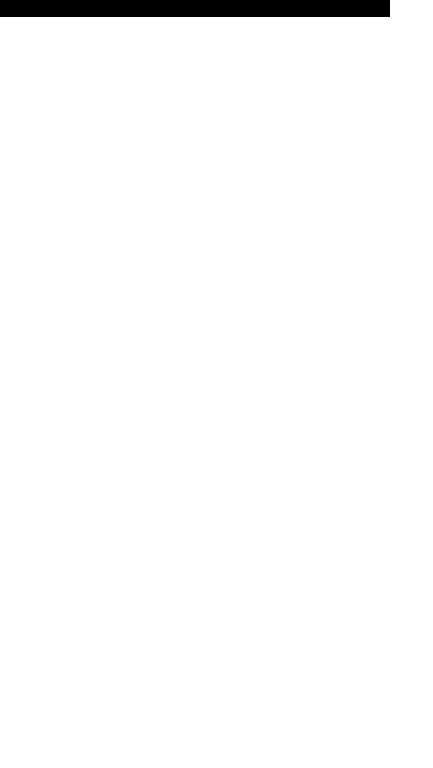
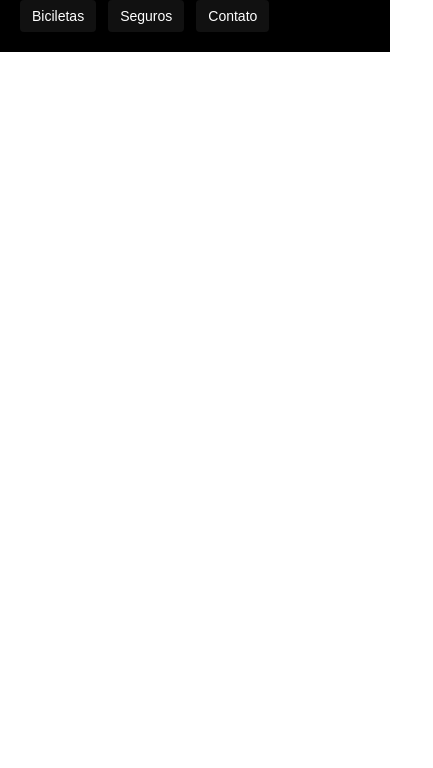
Before and after one commit to NatanaelSaymon/bikcraftv1, a plain HTML site: page index.html in a window 390 px wide. Shown: the part 76-844 px from the top of the page, 433 px wide, since content can reach past the window. Drawn offline with Linux system fonts and the light colour scheme.

Commit message:
Feat: header e menu finalizado

```diff
--- a/css/style.css
+++ b/css/style.css
@@ -25,6 +25,8 @@ ul {
 
 .header {
     display: flex;
+    flex-wrap: wrap;
+    gap: 20px;
     justify-content: space-between;
     align-items: center;
     padding: 20px;
@@ -34,6 +36,7 @@ ul {
 
 .header-menu {
     display: flex;
+    flex-wrap: wrap;
     gap: 40px;
 }
 
@@ -42,4 +45,49 @@ ul {
     padding: 16px 0;
     color: #ffffff;
     font-size: 18px;
+    position: relative;
 }
+
+.header-menu a::after {
+    content: "";
+    display: block;
+    height: 2px;
+    width: 0;
+    background: #ffffff;
+    transition: .3s;
+    position: absolute;
+}
+
+.header-menu a:hover::after {
+    width: 100%;
+}
+
+@media(max-width: 800px) {
+    .header-menu {
+        gap: 20px;
+    }
+    .header-menu a {
+        background-color: #111111;
+        padding: 12px 16px;
+        border-radius: 4px;
+    }
+
+    .header-menu a:hover {
+        background-color: #2E2E2E;
+    }
+
+    .header-menu a:after {
+        display: none;
+    }
+}
+
+@media(max-width: 600px) {
+    .header-menu {
+        gap: 12px
+    }
+
+    .header-menu a {
+        padding: 8px 12px;
+        font-size: 14px;
+    }
+}
```
